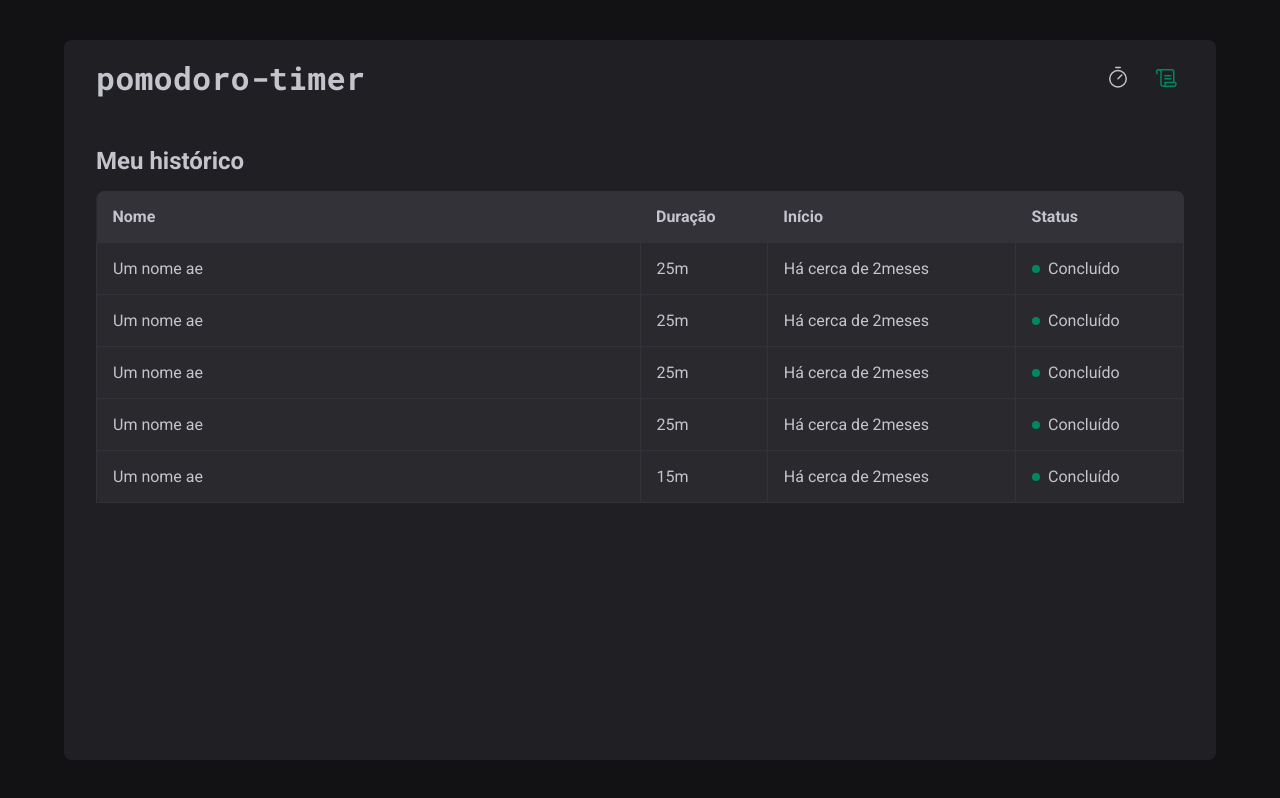
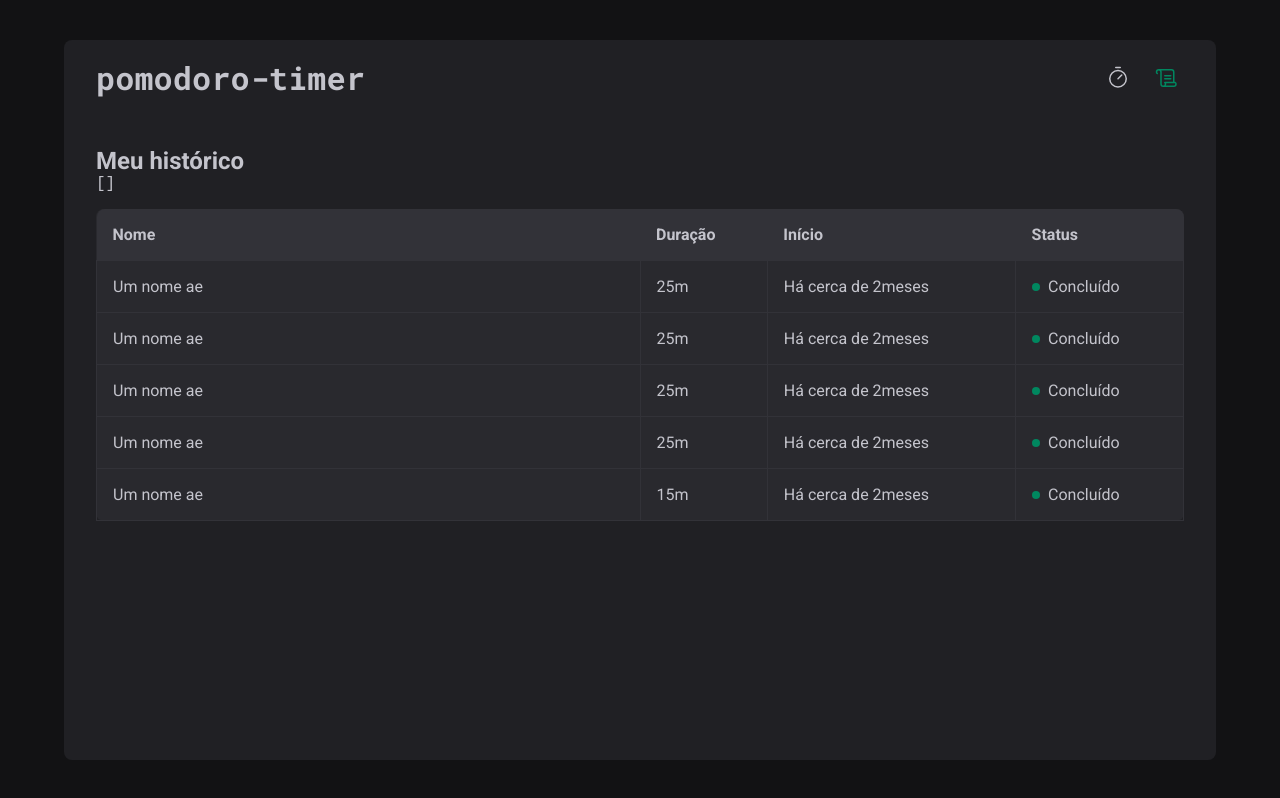
Before and after one commit to ItanuRomero/pomodoro-timer, a React (Vite) app: page /history in a window 1280 px wide. Built offline with nearby package versions, Linux system fonts and the light colour scheme.

Commit message:
feat: move all functions and states to context provider

```diff
--- a/src/App.tsx
+++ b/src/App.tsx
@@ -2,11 +2,14 @@ import { ThemeProvider } from 'styled-components'
 import { defaultTheme } from './styles/themes/default'
 import { GlobalStyle } from './styles/global'
 import { Router } from './Router'
+import { CycleContextProvider } from './pages/Home/Context/cycles'
 
 export function App() {
   return (
     <ThemeProvider theme={defaultTheme}>
-      <Router />
+      <CycleContextProvider>
+        <Router />
+      </CycleContextProvider>
       <GlobalStyle />
     </ThemeProvider>
   )
--- a/src/pages/History/index.tsx
+++ b/src/pages/History/index.tsx
@@ -1,9 +1,13 @@
+import { useContext } from 'react'
 import { HistoryContainer, Status, TableContainer } from './styles'
+import { CycleContext } from '../Home/Context/cycles'
 
 export function History() {
+  const { cycles } = useContext(CycleContext)
   return (
     <HistoryContainer>
       <h2>Meu histórico</h2>
+      <pre>{JSON.stringify(cycles)}</pre>
 
       <TableContainer>
         <table>
--- a/src/pages/Home/Context/cycles.ts
+++ /dev/null
@@ -1,11 +0,0 @@
-import { createContext } from 'react'
-import { Cycle } from '../Types/Cycle'
-
-interface CyclesContextProps {
-  activeCycle: Cycle | undefined
-  amountSecondsPassed: number
-  handleFinishActiveCycle: () => void
-  setAmountSecondsPassed: (newState: number) => void
-}
-
-export const CyclesContext = createContext({} as CyclesContextProps)
--- /dev/null
+++ b/src/pages/Home/Context/cycles.tsx
@@ -0,0 +1,84 @@
+import { ReactNode, createContext, useState } from 'react'
+import { Cycle } from '../Types/Cycle'
+
+type CycleData = { subject: string; minutes: number }
+
+interface CycleContextProps {
+  cycles: Cycle[]
+  activeCycle: Cycle | undefined
+  amountSecondsPassed: number
+  finishActiveCycle: () => void
+  setAmountSecondsPassed: (newState: number) => void
+  createNewCycle: (data: CycleData) => void
+  stopCountDown: () => void
+}
+
+export const CycleContext = createContext({} as CycleContextProps)
+
+export function CycleContextProvider({ children }: { children: ReactNode }) {
+  const [cycles, setCycles] = useState<Cycle[]>([])
+  const [active, setActive] = useState<string | null>(null)
+  const [amountSecondsPassed, setAmountSecondsPassed] = useState(0)
+
+  function finishActiveCycle() {
+    setCycles((state) =>
+      state.map((cycle) => {
+        return cycle.id === active
+          ? {
+              ...cycle,
+              finishedDate: new Date(),
+            }
+          : cycle
+      }),
+    )
+    setActive(null)
+    setAmountSecondsPassed(0)
+  }
+
+  function createNewCycle(data: CycleData) {
+    const id = String(new Date().getTime())
+    setCycles((state) => [
+      ...state,
+      {
+        id,
+        subject: data.subject,
+        minutes: data.minutes,
+        startDate: new Date(),
+      },
+    ])
+    setActive(id)
+    setAmountSecondsPassed(0)
+  }
+
+  function stopCountDown() {
+    setCycles((state) =>
+      state.map((cycle) => {
+        return cycle.id === active
+          ? {
+              ...cycle,
+              interruptedDate: new Date(),
+            }
+          : cycle
+      }),
+    )
+    setActive(null)
+  }
+
+  const activeCycle = cycles.find((cycle) => cycle.id === active)
+
+  return (
+    <CycleContext.Provider
+      value={{
+        cycles,
+        activeCycle,
+        amountSecondsPassed,
+        finishActiveCycle,
+        setAmountSecondsPassed,
+        createNewCycle,
+        stopCountDown,
+      }}
+    >
+      {children}
+    </CycleContext.Provider>
+  )
+}
--- a/src/pages/Home/components/Countdown/index.tsx
+++ b/src/pages/Home/components/Countdown/index.tsx
@@ -4,16 +4,16 @@ import {
   CountDownNumbers,
   DividerContainer,
 } from './styles'
-import { CyclesContext } from '../../Context/cycles'
+import { CycleContext } from '../../Context/cycles'
 import { differenceInSeconds } from 'date-fns'
 
 export function Countdown() {
   const {
     activeCycle,
     amountSecondsPassed,
-    handleFinishActiveCycle,
+    finishActiveCycle,
     setAmountSecondsPassed,
-  } = useContext(CyclesContext)
+  } = useContext(CycleContext)
   const minutesInSeconds = activeCycle ? activeCycle.minutes * 60 : 0
   const currentSeconds = activeCycle
     ? minutesInSeconds - amountSecondsPassed
@@ -43,7 +43,7 @@ export function Countdown() {
           activeCycle.startDate,
         )
         if (secondsDifference >= minutesInSeconds) {
-          handleFinishActiveCycle()
+          finishActiveCycle()
         } else setAmountSecondsPassed(secondsDifference)
       }, 1000)
     }
@@ -51,12 +51,7 @@ export function Countdown() {
     return () => {
       clearInterval(interval)
     }
-  }, [
-    activeCycle,
-    minutesInSeconds,
-    setAmountSecondsPassed,
-    handleFinishActiveCycle,
-  ])
+  }, [activeCycle, minutesInSeconds, setAmountSecondsPassed, finishActiveCycle])
   return (
     <CountDownContainer>
       <CountDownNumbers>
--- a/src/pages/Home/index.tsx
+++ b/src/pages/Home/index.tsx
@@ -7,11 +7,10 @@ import {
 import { FormProvider, useForm } from 'react-hook-form'
 import * as zod from 'zod'
 import { zodResolver } from '@hookform/resolvers/zod'
-import { useState } from 'react'
 import { Countdown } from './components/Countdown'
 import { NewCycleForm } from './components/NewCycleForm'
-import { Cycle } from './Types/Cycle'
-import { CyclesContext } from './Context/cycles'
+import { useContext } from 'react'
+import { CycleContext } from './Context/cycles'
 
 const newCycleValidationSchema = zod.object({
   subject: zod.string().min(1, 'A tarefa não pode estar em branco'),
@@ -21,9 +20,6 @@ const newCycleValidationSchema = zod.object({
 export type FormValues = zod.infer<typeof newCycleValidationSchema>
 
 export function Home() {
-  const [cycles, setCycles] = useState<Cycle[]>([])
-  const [active, setActive] = useState<string | null>(null)
-  const [amountSecondsPassed, setAmountSecondsPassed] = useState(0)
   const cyclesForm = useForm<FormValues>({
     resolver: zodResolver(newCycleValidationSchema),
     defaultValues: {
@@ -32,75 +28,26 @@ export function Home() {
     },
   })
   const { handleSubmit, watch, reset } = cyclesForm
-
-  const activeCycle = cycles.find((cycle) => cycle.id === active)
-
-  function handleFinishActiveCycle() {
-    setCycles((state) =>
-      state.map((cycle) => {
-        return cycle.id === active
-          ? {
-              ...cycle,
-              finishedDate: new Date(),
-            }
-          : cycle
-      }),
-    )
-    setActive(null)
-    setAmountSecondsPassed(0)
-  }
-
-  function handleCreateNewCycle(data: FormValues) {
-    const id = String(new Date().getTime())
-    setCycles((state) => [
-      ...state,
-      {
-        id,
-        subject: data.subject,
-        minutes: data.minutes,
-        startDate: new Date(),
-      },
-    ])
-    setActive(id)
-    reset()
-    setAmountSecondsPassed(0)
-  }
+  const { activeCycle, createNewCycle, stopCountDown } =
+    useContext(CycleContext)
 
   const subject = watch('subject')
   const isSubmitDisabled = !subject
 
-  function handleStopCountDown() {
-    setCycles((state) =>
-      state.map((cycle) => {
-        return cycle.id === active
-          ? {
-              ...cycle,
-              interruptedDate: new Date(),
-            }
-          : cycle
-      }),
-    )
-    setActive(null)
+  function handleCreateNewCycle(data: FormValues) {
+    createNewCycle(data)
+    reset()
   }
 
   return (
     <HomeContainer>
       <form onSubmit={handleSubmit(handleCreateNewCycle)}>
-        <CyclesContext.Provider
-          value={{
-            activeCycle,
-            amountSecondsPassed,
-            handleFinishActiveCycle,
-            setAmountSecondsPassed,
-          }}
-        >
-          <FormProvider {...cyclesForm}>
-            <NewCycleForm />
-          </FormProvider>
-          <Countdown />
-        </CyclesContext.Provider>
+        <FormProvider {...cyclesForm}>
+          <NewCycleForm />
+        </FormProvider>
+        <Countdown />
         {activeCycle ? (
-          <CountDownStopButton onClick={handleStopCountDown} type="button">
+          <CountDownStopButton onClick={stopCountDown} type="button">
             <HandPalm /> Interromper
           </CountDownStopButton>
         ) : (
```
